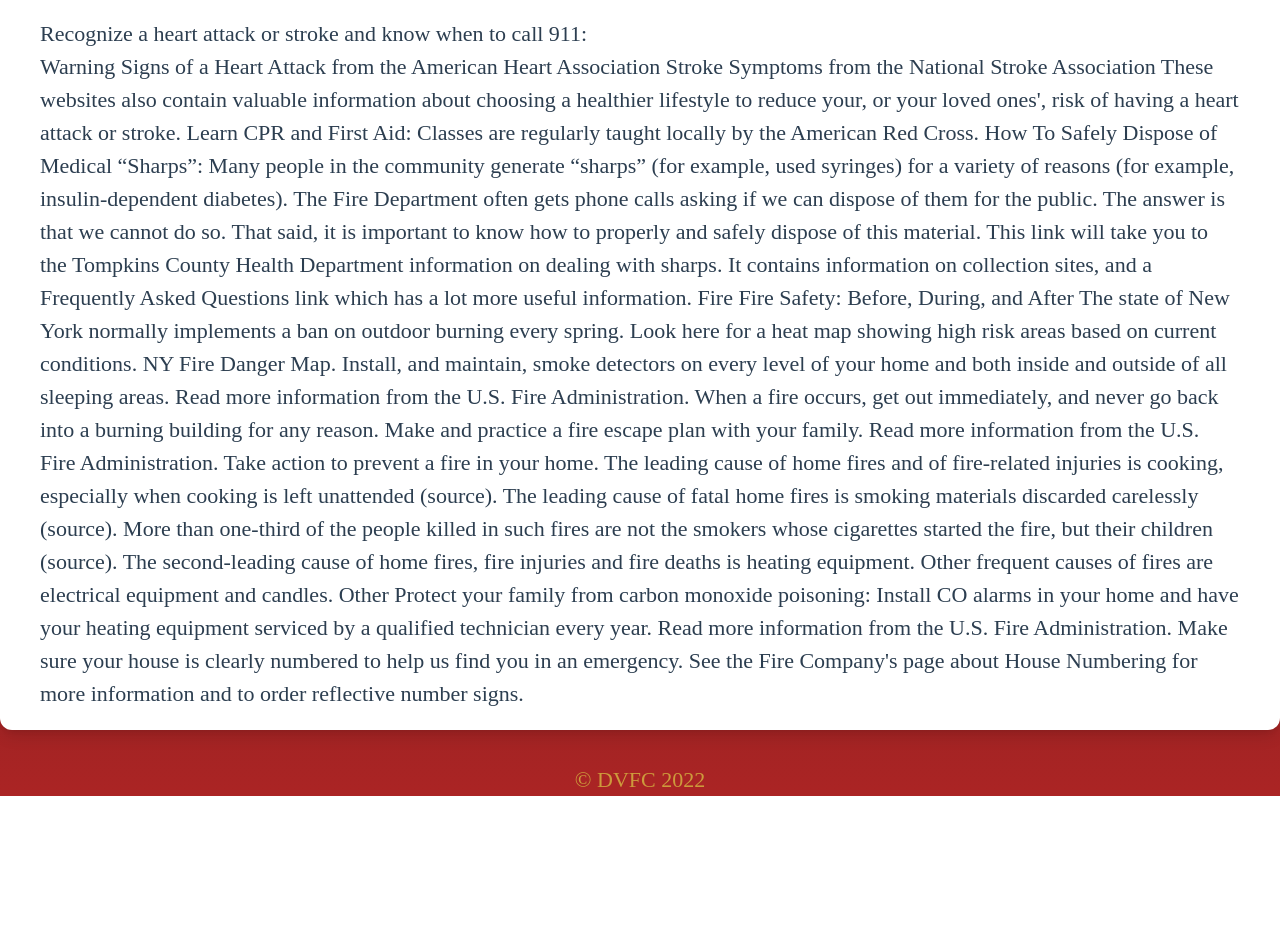
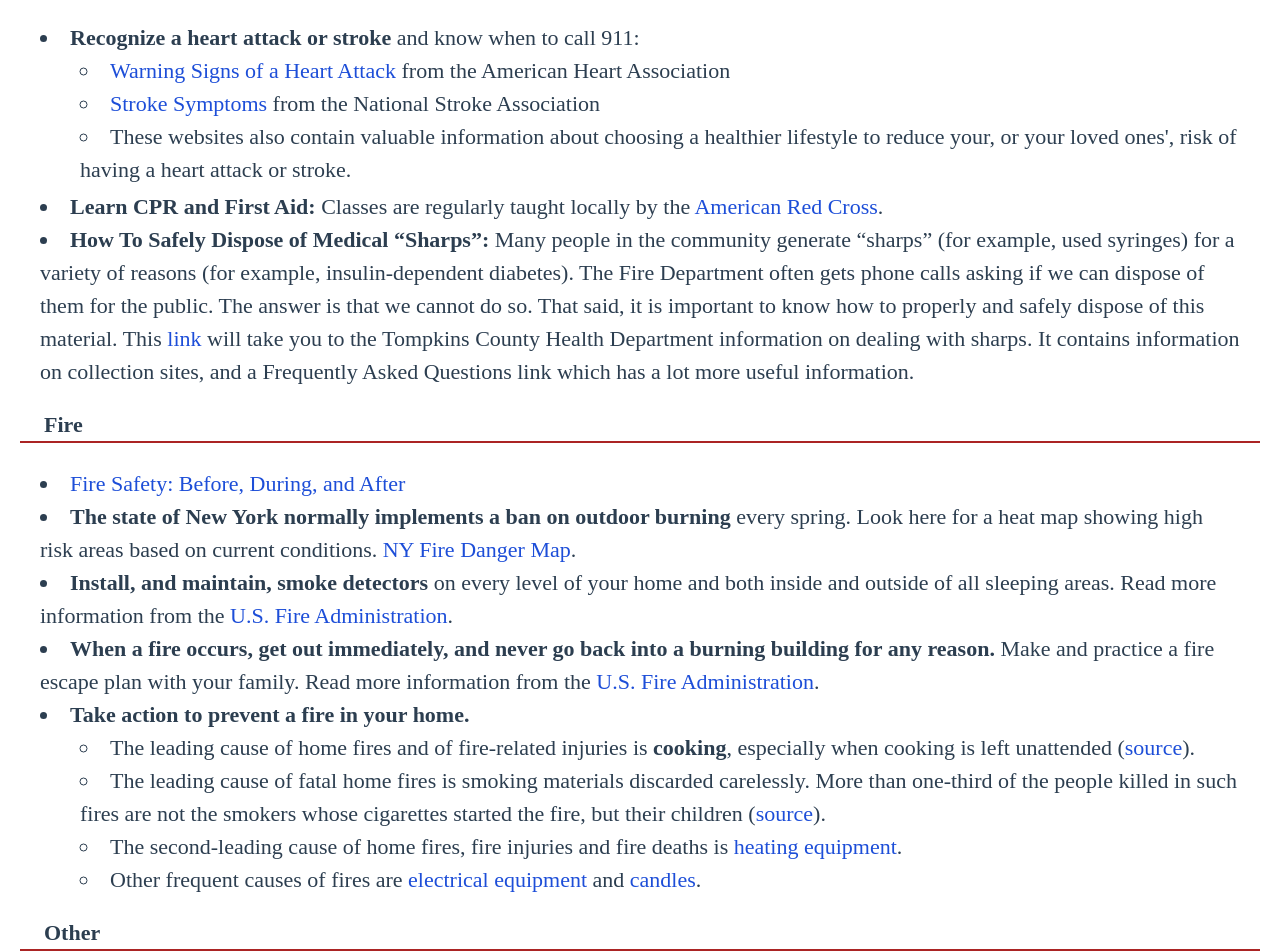
Before and after one commit to jdimichele/DanbyFireDept, a Vue app: page /safety in a window 1280 px wide. Shown: the part 380-1332 px from the top of the page. Before the commit the page ends 1176 px from the top, so only its background shows below. Built offline with nearby package versions, Linux system fonts and the light colour scheme; the HTML template or start-up script is replaced by a standard one.

Commit message:
Uncommented, formatted, and added all links to the SafetyInfoPage.

```diff
--- a/src/pages/SafetyInfoPage.vue
+++ b/src/pages/SafetyInfoPage.vue
@@ -8,48 +8,191 @@
       <h3 class="pl-6 font-bold">Medical</h3>
     </div>
     <div class="p-5">
-    <h3>Recognize a heart attack or stroke and know when to call 911:</h3>
-    Warning Signs of a Heart Attack from the American Heart Association
-    Stroke Symptoms from the National Stroke Association
-    These websites also contain valuable
-    information about choosing a healthier lifestyle to reduce your, or your
-    loved ones', risk of having a heart attack or stroke.
-
-
-
-    Learn CPR and First
-    Aid: Classes are regularly taught locally by the American Red Cross. How To
-    Safely Dispose of Medical “Sharps”: Many people in the community generate
-    “sharps” (for example, used syringes) for a variety of reasons (for example,
-    insulin-dependent diabetes). The Fire Department often gets phone calls
-    asking if we can dispose of them for the public. The answer is that we
-    cannot do so. That said, it is important to know how to properly and safely
-    dispose of this material. This link will take you to the Tompkins County
-    Health Department information on dealing with sharps. It contains
-    information on collection sites, and a Frequently Asked Questions link which
-    has a lot more useful information. Fire Fire Safety: Before, During, and
-    After The state of New York normally implements a ban on outdoor burning
-    every spring. Look here for a heat map showing high risk areas based on
-    current conditions. NY Fire Danger Map. Install, and maintain, smoke
-    detectors on every level of your home and both inside and outside of all
-    sleeping areas. Read more information from the U.S. Fire Administration.
-    When a fire occurs, get out immediately, and never go back into a burning
-    building for any reason. Make and practice a fire escape plan with your
-    family. Read more information from the U.S. Fire Administration. Take action
-    to prevent a fire in your home. The leading cause of home fires and of
-    fire-related injuries is cooking, especially when cooking is left unattended
-    (source). The leading cause of fatal home fires is smoking materials
-    discarded carelessly (source). More than one-third of the people killed in
-    such fires are not the smokers whose cigarettes started the fire, but their
-    children (source). The second-leading cause of home fires, fire injuries and
-    fire deaths is heating equipment. Other frequent causes of fires are
-    electrical equipment and candles. Other Protect your family from carbon
-    monoxide poisoning: Install CO alarms in your home and have your heating
-    equipment serviced by a qualified technician every year. Read more
-    information from the U.S. Fire Administration. Make sure your house is
-    clearly numbered to help us find you in an emergency. See the Fire Company's
-    page about House Numbering for more information and to order reflective
-    number signs.
+      <ul class="list-inside list-disc pt-1">
+        <li>
+          <b>Recognize a heart attack or stroke</b> and know when to call 911:
+        </li>
+      </ul>
+      <ul class="pl-10 list-inside list-circle">
+        <li>
+          <a
+            href="https://www.heart.org/"
+            target="_blank"
+            class="hover:underline text-blue-700"
+            >Warning Signs of a Heart Attack</a
+          >
+          from the American Heart Association
+        </li>
+        <li>
+          <a
+            href="https://www.stroke.org/en/about-stroke/stroke-symptoms"
+            target="_blank"
+            class="hover:underline text-blue-700"
+            >Stroke Symptoms</a
+          >
+          from the National Stroke Association
+        </li>
+        <li>
+          These websites also contain valuable information about choosing a
+          healthier lifestyle to reduce your, or your loved ones', risk of
+          having a heart attack or stroke.
+        </li>
+      </ul>
+      <ul class="list-inside list-disc pt-1">
+        <li>
+          <b>Learn CPR and First Aid:</b> Classes are regularly taught locally
+          by the
+          <a
+            href="https://www.redcross.org/take-a-class"
+            target="_blank"
+            class="hover:underline text-blue-700"
+            >American Red Cross</a
+          >.
+        </li>
+        <li>
+          <b>How To Safely Dispose of Medical “Sharps”:</b> Many people in the
+          community generate “sharps” (for example, used syringes) for a variety
+          of reasons (for example, insulin-dependent diabetes). The Fire
+          Department often gets phone calls asking if we can dispose of them for
+          the public. The answer is that we cannot do so. That said, it is
+          important to know how to properly and safely dispose of this material.
+          This
+          <a
+            href="http://tompkinscountyny.gov/health/dch/sharps-collect"
+            target="_blank"
+            class="hover:underline text-blue-700"
+            >link</a
+          >
+          will take you to the Tompkins County Health Department information on
+          dealing with sharps. It contains information on collection sites, and
+          a Frequently Asked Questions link which has a lot more useful
+          information.
+        </li>
+      </ul>
+    </div>
+    <div class="flex-grow border-b-2 border-danby-red">
+      <h3 class="pl-6 font-bold">Fire</h3>
+    </div>
+    <div class="p-5">
+      <ul class="list-inside list-disc pt-1">
+        <li>
+          <a
+            href="https://www.dandalaw.com/blog/fire-safety-before-during-after/"
+            target="_blank"
+            class="hover:underline text-blue-700"
+            >Fire Safety: Before, During, and After</a
+          >
+        </li>
+        <li>
+          <b
+            >The state of New York normally implements a ban on outdoor
+            burning</b
+          >
+          every spring. Look here for a heat map showing high risk areas based
+          on current conditions.
+          <a
+            href="https://www.dec.ny.gov/lands/68329.html"
+            target="_blank"
+            class="hover:underline text-blue-700"
+            >NY Fire Danger Map</a
+          >.
+        </li>
+        <li>
+          <b>Install, and maintain, smoke detectors</b> on every level of your
+          home and both inside and outside of all sleeping areas. Read more
+          information from the
+          <a
+            href="https://www.usfa.fema.gov/"
+            target="_blank"
+            class="hover:underline text-blue-700"
+            >U.S. Fire Administration</a
+          >.
+        </li>
+        <li>
+          <b
+            >When a fire occurs, get out immediately, and never go back into a
+            burning building for any reason.</b
+          >
+          Make and practice a fire escape plan with your family. Read more
+          information from the
+          <a
+            href="https://www.usfa.fema.gov/"
+            target="_blank"
+            class="hover:underline text-blue-700"
+            >U.S. Fire Administration</a
+          >.
+        </li>
+        <li class="font-bold">Take action to prevent a fire in your home.</li>
+        <ul class="pl-10 list-inside list-circle">
+          <li>
+            The leading cause of home fires and of fire-related injuries is
+            <b>cooking</b>, especially when cooking is left unattended (<a
+              href="https://www.usfa.fema.gov/prevention/outreach/cooking.html"
+              target="_blank"
+              class="hover:underline text-blue-700"
+              >source</a
+            >).
+          </li>
+          <li>
+            The leading cause of fatal home fires is smoking materials discarded
+            carelessly. More than one-third of the people killed in such fires
+            are not the smokers whose cigarettes started the fire, but their
+            children (<a
+              href="https://www.usfa.fema.gov/prevention/outreach/smoking.html"
+              target="_blank"
+              class="hover:underline text-blue-700"
+              >source</a
+            >).
+          </li>
+          <li>
+            The second-leading cause of home fires, fire injuries and fire
+            deaths is
+            <a
+              href="https://www.usfa.fema.gov/prevention/outreach/heating.html"
+              target="_blank"
+              class="hover:underline text-blue-700"
+              >heating equipment</a
+            >.
+          </li>
+          <li>
+            Other frequent causes of fires are
+            <a
+              href="https://www.usfa.fema.gov/prevention/outreach/electrical.html"
+              target="_blank"
+              class="hover:underline text-blue-700"
+              >electrical equipment</a
+            >
+            and
+            <a
+              href="https://www.usfa.fema.gov/prevention/outreach/holiday.html"
+              target="_blank"
+              class="hover:underline text-blue-700"
+              >candles</a
+            >.
+          </li>
+        </ul>
+      </ul>
+    </div>
+    <div class="flex-grow border-b-2 border-danby-red">
+      <h3 class="pl-6 font-bold">Other</h3>
+    </div>
+    <div class="p-5">
+      <li>
+        <b>Protect your family from carbon monoxide poisoning:</b> Install CO
+        alarms in your home and have your heating equipment serviced by a
+        qualified technician every year. Read more information from the
+        <a
+          href="https://www.usfa.fema.gov/"
+          target="_blank"
+          class="hover:underline text-blue-700"
+          >U.S. Fire Administration</a
+        >.
+      </li>
+      <li>
+        Make sure your house is clearly numbered to help us find you in an
+        emergency. See the Fire Company's page about <!--<router-link to="/house_numbering">--> Numbering for more
+        information and to order reflective number signs.
+      </li>
     </div>
   </div>
 </template>
```
Also changed, not shown: src/pages/AboutPage.vue (+31 -23 lines).
